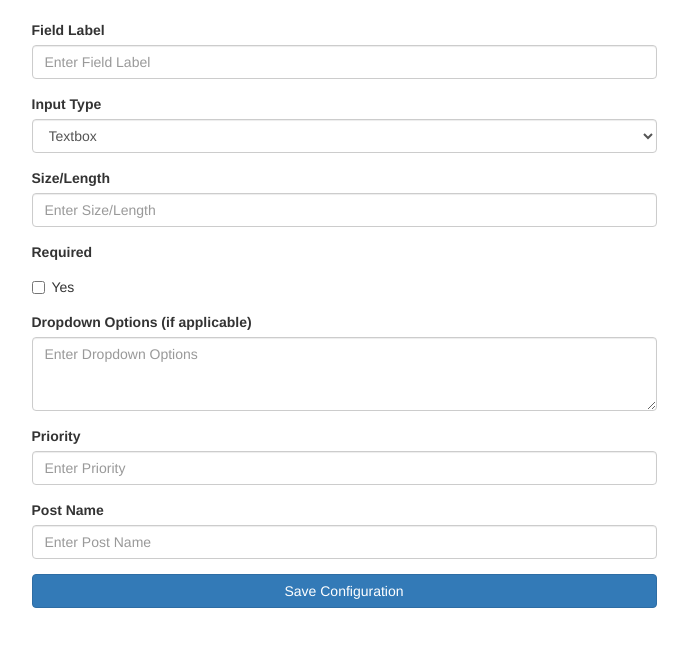
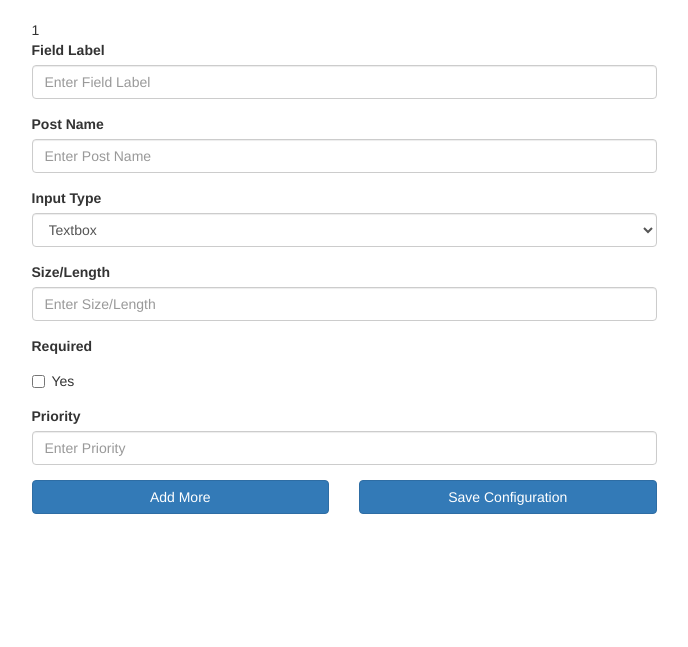
Before and after one commit to bharathganiga1/Dynamic-Form-Generator, a CodeIgniter app: page /Dynamic-Form-Generator/index.php/configurations/index/1 in a window 1280 px wide. Shown: the top 647 px of the page, without its empty margins (296-984 px from the left). Run offline with CodeIgniter, Linux system fonts and the light colour scheme; some libraries are stand-ins or nearby versions.

Commit message:
fields configurations form

```diff
--- a/application/controllers/Configurations.php
+++ b/application/controllers/Configurations.php
@@ -5,12 +5,49 @@
             $this->load->library('form_validation');
             $this->load->model('Configuration_Model');
         }
-        public function index()
+        public function index($clg_id = null)
         {
             $data['title'] = 'Configuration page';
+            $data['clg_id'] = $clg_id;
             $this->load->view('header');
             $this->load->view('fields',$data);
             $this->load->view('footer.php');
         }
 
+        public function get_configurations()
+        {
+            $this->load->library('form_validation');
+            $this->load->model('Configuration_Model');
+            $this->load->model('College_Model');
+
+            $this->form_validation->set_rules('field_label', 'Field Label', 'trim|required');
+            $this->form_validation->set_rules('post_name', 'Post Name', 'trim|required');
+            $this->form_validation->set_rules('input_type', 'Input Type', 'trim|required');
+            $this->form_validation->set_rules('size_length', 'Size/Length', 'trim');
+            //$this->form_validation->set_rules('dropdown_option_name[]', 'Dropdown Option Name', 'required');
+            //$this->form_validation->set_rules('dropdown_option_value[]', 'Dropdown Option Value', 'required');
+            $this->form_validation->set_rules('is_required', 'Required', 'trim');
+            $this->form_validation->set_rules('priority', 'Priority', 'trim|required|integer|greater_than_equal_to[1]');
+
+
+            if($this->form_validation->run() === FALSE)
+            {
+                $data['clg_id'] = $this->input->post('clg_id');
+                $this->load->view('header');
+                $this->load->view('fields',$data);
+                $this->load->view('footer.php');
+            }
+            else{
+                $action = $this->input->post('action');
+                if($action === 'add-more'){
+                    $this->Configuration_Model->put_configuration();
+                    $data['clg_id'] = $this->input->post('clg_id');
+                    redirect('configurations',$data);
+                    //die("add-more");
+                }else if($action === 'save-configuration'){
+                    $this->Configuration_Model->put_configuration();
+                    die("success");
+                }
+            }
+        }
     }
--- a/application/controllers/Home.php
+++ b/application/controllers/Home.php
@@ -17,6 +17,7 @@ class Home extends CI_Controller {
 	}
 
 	public function get_college(){
+
         $this->load->library('form_validation');
         $this->load->model('College_Model');
         $data['title'] = 'Home page';
@@ -29,8 +30,9 @@ class Home extends CI_Controller {
             $this->load->view('home',$data);
             $this->load->view('footer.php');
         } else {
-        $this->College_Model->put_college();
-        redirect('configurations');
+            $clg_id = $this->College_Model->put_clg();
+            $data['clg_id'] = $clg_id;
+            redirect('configurations/index/' . $clg_id);
         }
     }
 }
--- a/application/models/College_Model.php
+++ b/application/models/College_Model.php
@@ -6,7 +6,8 @@
         }
 
         //get the info from form and put in database table called College
-        public function put_college(){
+        public function put_clg()
+        {
             $data = array(
                 'clg_name' => $this->input->post('clg_name'),
                 'clg_email' => $this->input->post('clg_email'),
@@ -14,6 +15,7 @@
                 'clg_adr' => $this->input->post('clg_adr')
             );
 
-            return $this->db->insert('colleges',$data);
+            $this->db->insert('colleges', $data);
+            return $this->db->insert_id(); // Return the inserted clg_id
         }
     }
--- a/application/models/Configuration_Model.php
+++ b/application/models/Configuration_Model.php
@@ -4,4 +4,39 @@
         {
             $this->load->database();
         }
+
+        public function put_configuration(){
+            $size = $this->input->post('size_length');
+            if (empty($size)) {
+                $size = 255; // Default value
+            }
+            $data = array(
+                'clg_id' => $this->input->post('clg_id'),
+                'field_label' => $this->input->post('field_label'),
+                'post_name' => $this->input->post('post_name'),
+                'input_type' => $this->input->post('input_type'),
+                'size' => $size,
+                'is_required' => $this->input->post('is_required') ? 1 : 0,
+                'dropdown' => $this->prepareDropdownOptions(),
+                'priority' => $this->input->post('priority')
+            );
+
+            return $this->db->insert('configurations', $data);
+        }
+
+
+        public function prepareDropdownOptions() {
+            $optionNames = $this->input->post('dropdown_option_name');
+            $optionValues = $this->input->post('dropdown_option_value');
+            $dropdownOptions = array();
+
+            if ($optionNames && $optionValues) {
+                foreach ($optionNames as $index => $optionName) {
+                    $optionValue = isset($optionValues[$index]) ? $optionValues[$index] : '';
+                    $dropdownOptions[] = array('name' => $optionName, 'value' => $optionValue);
+                }
+            }
+
+            return json_encode($dropdownOptions);
+        }
     }
--- a/application/views/fields.php
+++ b/application/views/fields.php
@@ -1,25 +1,73 @@
-
-<?php echo form_open('home/get_college'); ?>
+<?php echo form_open('Configurations/get_configurations'); ?>
 <div class="row">
     <div class="col-md-6 col-md-offset-3">
         <h1 class="text-center"></h1>
         <form>
+            <!-- clg_id -->
+            <input type="hidden" name="clg_id" value="<?php echo $clg_id; ?>">
+            <?php echo $clg_id; ?>
+
+            <!-- field label  -->
             <div class="form-group">
                 <label>Field Label</label>
                 <input type="text" class="form-control" name="field_label" placeholder="Enter Field Label">
+                <?php echo form_error('field_label', '<div class="text-danger">', '</div>'); ?>
             </div>
+
+            <!-- Add post_name field -->
+            <div class="form-group">
+                <label>Post Name</label>
+                <input type="text" class="form-control" name="post_name" placeholder="Enter Post Name">
+                <?php echo form_error('post_name', '<div class="text-danger">', '</div>'); ?>
+            </div>
+
+            <!-- input type field -->
             <div class="form-group">
                 <label>Input Type</label>
-                <select class="form-control" name="input_type">
+                <select id="input-type-select" class="form-control" name="input_type">
                     <option value="Textbox">Textbox</option>
                     <option value="Dropdown">Dropdown</option>
-                    <option value="Checkbox">Checkbox</option>
                 </select>
+                <?php echo form_error('input_type', '<div class="text-danger">', '</div>'); ?>
             </div>
-            <div class="form-group">
+
+
+            <!-- size field -->
+            <div class="form-group" id="size-length-group" style="display: none;">
                 <label>Size/Length</label>
                 <input type="text" class="form-control" name="size_length" placeholder="Enter Size/Length">
+                <?php echo form_error('size-length-group', '<div class="text-danger">', '</div>'); ?>
             </div>
+
+
+            <!-- DropDown form fields -->
+            <div class="form-group" id="dropdown-options-group" style="display: none;">
+                <label>Dropdown Options</label>
+                <div class="dropdown-option-fields">
+                    <div class="dropdown-option-field">
+                        <div class="row">
+                            <div class="col-md-5">
+                                <input type="text" class="form-control" name="dropdown_option_name[]" placeholder="Option Name">
+                            </div>
+                            <div class="col-md-5">
+                                <input type="text" class="form-control" name="dropdown_option_value[]" placeholder="Option Value">
+                            </div>
+                            <div class="col-md-2">
+                                <button type="button" class="btn btn-sm btn-danger remove-option">Remove</button>
+                            </div>
+                        </div>
+                    </div>
+                    <?php echo form_error('dropdown-options-group', '<div class="text-danger">', '</div>'); ?>
+                </div>
+                <div class="row mt-2">
+                    <div class="col-md-12">
+                        <button type="button" class="btn btn-sm btn-secondary add-option">Add Option</button>
+                    </div>
+                </div>
+            </div>
+
+            <!-- is_required form fields -->
+
             <div class="form-group">
                 <label>Required</label>
                 <div class="checkbox">
@@ -28,25 +76,95 @@
                     </label>
                 </div>
             </div>
-            <div class="form-group">
-                <label>Dropdown Options (if applicable)</label>
-                <textarea class="form-control" name="dropdown_options" rows="3" placeholder="Enter Dropdown Options"></textarea>
-            </div>
+
             <!-- Add priority field -->
             <div class="form-group">
                 <label>Priority</label>
-                <input type="number" class="form-control" name="priority" placeholder="Enter Priority">
+                <input type="number" class="form-control" name="priority" placeholder="Enter Priority" min="1">
+                <?php echo form_error('dropdown-options-group', '<div class="text-danger">', '</div>'); ?>
             </div>
-            <!-- Add post_name field -->
+
             <div class="form-group">
-                <label>Post Name</label>
-                <input type="text" class="form-control" name="post_name" placeholder="Enter Post Name">
+                <div class="row">
+                    <div class="col-md-6">
+                        <button type="submit" name="action" value="add-more" id="add-more-btn" class="btn btn-primary btn-block">Add More</button>
+                    </div>
+                    <div class="col-md-6">
+                        <button type="submit" name="action" value="save-configuration" class="btn btn-primary btn-block">Save Configuration</button>
+                    </div>
+                </div>
             </div>
-            <!-- End of field configuration form fields -->
-            <button type="submit" class="btn btn-primary btn-block">Save Configuration</button>
-
         </form>
     </div>
 </div>
 
+<script>
+    // JavaScript function to handle the visibility of "Size/Length" field
+    function handleSizeVisibility() {
+        var sizeLengthGroup = document.getElementById('size-length-group');
+        var inputTypeSelect = document.getElementById('input-type-select');
+
+        if (inputTypeSelect.value === 'Textbox') {
+            sizeLengthGroup.style.display = 'block';
+        } else {
+            sizeLengthGroup.style.display = 'none';
+        }
+    }
+
+    // Call the functions initially when the page loads
+    document.addEventListener('DOMContentLoaded', function() {
+        handleSizeVisibility(); // Call the function to set initial visibility
+        handleDropdownOptionsVisibility(); // Call the function to set initial visibility of dropdown options
+
+        document.querySelector('.add-option').addEventListener('click', addOptionField);
+    });
+
+    // Listen for changes in the "Input Type" select
+    document.getElementById('input-type-select').addEventListener('change', function() {
+        handleSizeVisibility();
+        handleDropdownOptionsVisibility();
+    });
+
+
+    // JavaScript function to handle the visibility of "Dropdown Options" field and option fields
+    function handleDropdownOptionsVisibility() {
+        var dropdownOptionsGroup = document.getElementById('dropdown-options-group');
+        var inputTypeSelect = document.getElementById('input-type-select');
+
+        if (inputTypeSelect.value === 'Dropdown') {
+            dropdownOptionsGroup.style.display = 'block';
+        } else {
+            dropdownOptionsGroup.style.display = 'none';
+        }
+    }
+
+    // JavaScript function to add a new option field
+    function addOptionField() {
+        var optionField = document.querySelector('.dropdown-option-field').cloneNode(true);
+        var removeButton = optionField.querySelector('.remove-option');
+
+        removeButton.addEventListener('click', function() {
+            optionField.remove();
+        });
+
+        optionField.querySelector('input[name="dropdown_option_name[]"]').value = '';
+        optionField.querySelector('input[name="dropdown_option_value[]"]').value = '';
+
+        document.querySelector('.dropdown-option-fields').appendChild(optionField);
+    }
+
+    // Call the functions initially when the page loads
+    document.addEventListener('DOMContentLoaded', function() {
+        handleDropdownOptionsVisibility();
+
+        document.querySelector('.add-option').addEventListener('click', addOptionField);
+    });
+
+    // Listen for changes in the "Input Type" select
+    document.getElementById('input-type-select').addEventListener('change', function() {
+        handleDropdownOptionsVisibility();
+    });
+
+</script>
+
 <?php echo form_close(); ?>
--- a/application/views/home.php
+++ b/application/views/home.php
@@ -7,7 +7,8 @@
             <div class="form-group">
                 <label>NAME</label>
                 <input type="text" class="form-control" name="clg_name" placeholder="Enter college Name">
-                <?php echo form_error('clg_name', '<div class="text-danger">', '</div>'); ?>            </div>
+                <?php echo form_error('clg_name', '<div class="text-danger">', '</div>'); ?>
+            </div>
             <div class="form-group">
                 <label>EMAIL</label>
                 <input type="email" class="form-control" name="clg_email" placeholder="Enter College Email">
```
Lines whose indentation alone changed are shown as unchanged.
